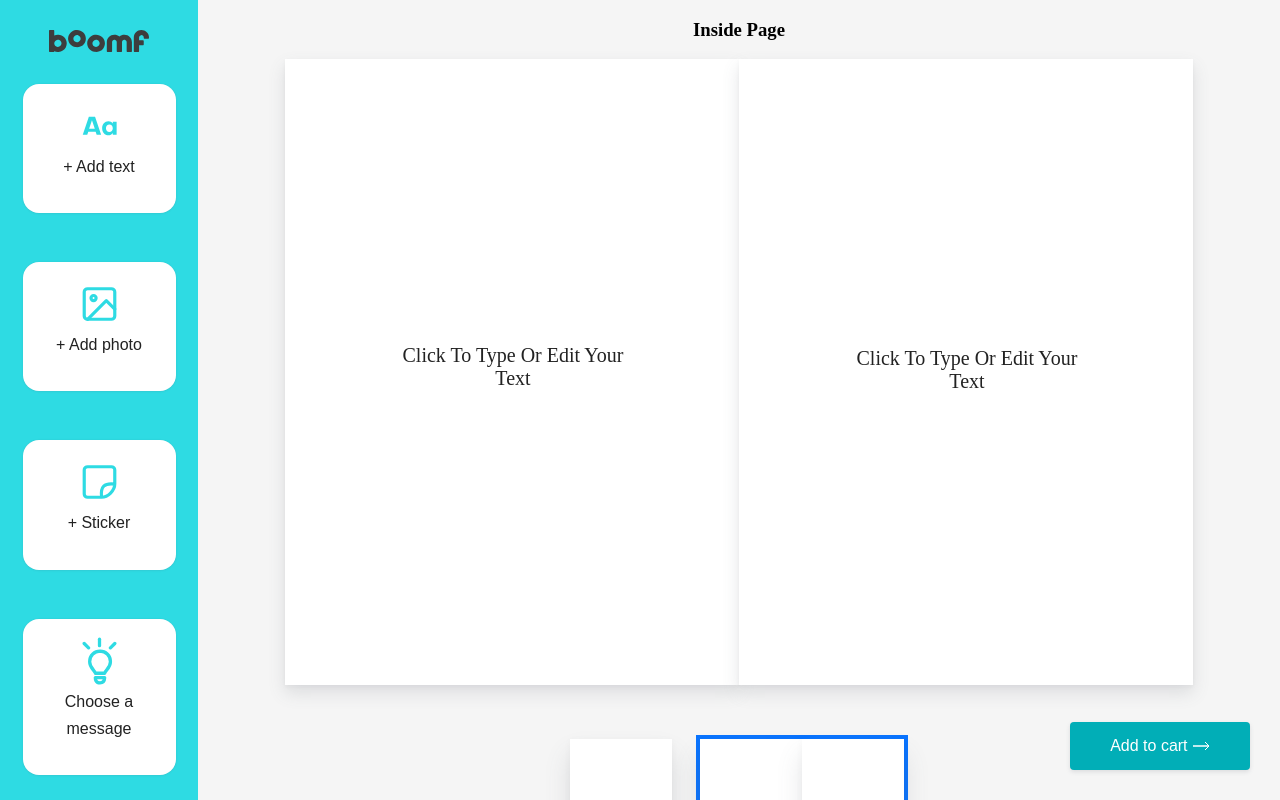
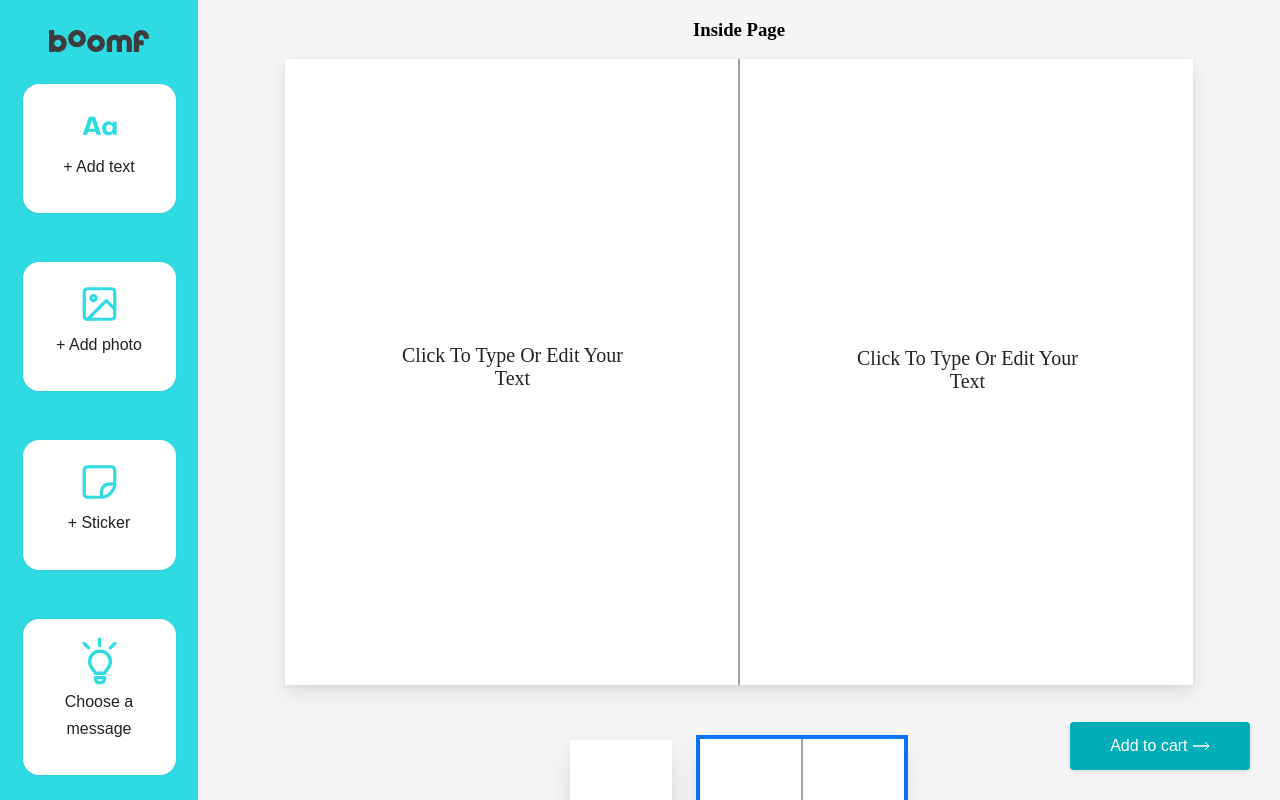
Before and after one commit to Bercerq/Boomf_React, a React (Create React App) app: page /standard in a window 1280 px wide. Both pictures are taken after a click on the button "Inside pages". Built offline with nearby package versions, Linux system fonts and the light colour scheme; a web font is replaced by a local one.

Commit message:
bugfix position list

```diff
--- a/src/components/Customizer/Standard/Sheet.jsx
+++ b/src/components/Customizer/Standard/Sheet.jsx
@@ -13,7 +13,7 @@ import ArrowRightIcon from "../../../utils/assets/svg/ArrowRightIcon.svg";
 import {PostcardButton} from "../Cannon/PostcardSection/style";
 import {SheetBlock} from "./SheetSection/style";
 
-const Sheet = () => {
+const Sheet = ({editTextRef}) => {
   const {standardName} = useSelector(
     ({standardReducer}) => standardReducer
   );
@@ -31,7 +31,7 @@ const Sheet = () => {
     <>
       <SheetBlock>
         <h3>{standardName} Page</h3>
-        <SheetSection/>
+        <SheetSection editTextRef={editTextRef}/>
         <PostcardButton>
           <BlueButton handleButtonClick={handleButtonClick}>
             {standardName === 'Front' ? ('Inside pages') : ('Add to cart')} <img src={ArrowRightIcon} alt="add"/>
--- a/src/components/Customizer/Standard/SheetSection/FontPage.jsx
+++ b/src/components/Customizer/Standard/SheetSection/FontPage.jsx
@@ -1,11 +1,11 @@
 import React from 'react';
-import {FontPageDiv} from "./style";
+import {FontPageDivOne} from "./style";
 
 const FontPage = () => {
   return (
-    <FontPageDiv>
+    <FontPageDivOne>
 
-    </FontPageDiv>
+    </FontPageDivOne>
   );
 };
 
--- a/src/components/Customizer/Standard/SheetSection/InsidePages.jsx
+++ b/src/components/Customizer/Standard/SheetSection/InsidePages.jsx
@@ -1,25 +1,28 @@
 import React from 'react';
 
-import {DivFlex, FontPageDiv} from "./style";
+import {DivFlex, FontPageDiv, LineDivStandard, TextContentStandard} from "./style";
 import TextDoubleClick from "../../../TextDoubleClick";
 
-const InsidePages = () => {
+const InsidePages = ({editTextRef}) => {
   return (
-    <div id="buttonClickStandard">
+    <div id="buttonClickStandard" ref={ref => editTextRef.current[1] = ref}>
       <DivFlex>
         <FontPageDiv>
+          <TextContentStandard>
             <TextDoubleClick
               buttonFlag='buttonClickStandard'
               activeSizeImage={true}
               column={1}
             />
-        </FontPageDiv>
-        <FontPageDiv>
+          </TextContentStandard>
+          <LineDivStandard/>
+          <TextContentStandard>
             <TextDoubleClick
               buttonFlag='buttonClickStandard'
               activeSizeImage={true}
               column={2}
             />
+          </TextContentStandard>
         </FontPageDiv>
       </DivFlex>
     </div>
--- a/src/components/Customizer/Standard/SheetSection/SelectPage.jsx
+++ b/src/components/Customizer/Standard/SheetSection/SelectPage.jsx
@@ -1,6 +1,6 @@
 import React from 'react';
 import {useDispatch, useSelector} from "react-redux";
-import {ActiveSheetDiv, DivFlex, DivSheetContent, FrontSheetDiv} from "./style";
+import {ActiveSheetDiv, DivFlex, DivSheetContent, FrontDblSheet, FrontSheetDiv, LineDivStandard} from "./style";
 import {setStandardName} from "../../../../redux/actions/standard";
 
 const SelectPage = () => {
@@ -28,8 +28,9 @@ const SelectPage = () => {
           onClick={() => handleSelect('Inside')}
           activeSheet={standardName === 'Inside'}
         >
-          <FrontSheetDiv/>
-          <FrontSheetDiv/>
+          <FrontDblSheet>
+            <LineDivStandard />
+          </FrontDblSheet>
         </DivFlex>
         <h3>Inside pages</h3>
       </DivSheetContent>
--- a/src/components/Customizer/Standard/SheetSection/SheetSection.jsx
+++ b/src/components/Customizer/Standard/SheetSection/SheetSection.jsx
@@ -4,7 +4,7 @@ import {useSelector} from "react-redux";
 import SelectPage from "./SelectPage";
 import InsidePages from "./InsidePages";
 
-const SheetSection = () => {
+const SheetSection = ({editTextRef}) => {
   const {standardName} = useSelector(
     ({standardReducer}) => standardReducer
   );
@@ -15,7 +15,7 @@ const SheetSection = () => {
         <FontPage/>
       )}
       {standardName === 'Inside' && (
-        <InsidePages />
+        <InsidePages editTextRef={editTextRef}/>
       )}
       <SelectPage />
     </div>
--- a/src/components/Customizer/Standard/SheetSection/style.js
+++ b/src/components/Customizer/Standard/SheetSection/style.js
@@ -13,12 +13,30 @@ export const FontPageDiv = styled.div`
   justify-content: center;
   align-items: center;
   overflow: hidden;
-  width: 454px;
+  width: 908px;
   height: 626px;
   background: #FFFFFF;
   box-shadow: 0 2px 4px rgba(40, 41, 61, 0.04),
   0 8px 16px rgba(96, 97, 112, 0.16);
 `
+
+export const FontPageDivOne = styled(FontPageDiv)`
+  width: 458px;
+`;
+
+export const TextContentStandard = styled.div`
+  position: inherit;
+  display: flex;
+  justify-content: center;
+  align-items: center;
+  width: 100%;
+  height: 100%;
+`;
+
+export const LineDivStandard = styled.div`
+  height: 100%;
+  border: 1px solid #A3A3A3;
+`;
 
 export const ActiveSheetDiv = styled.div`
   display: flex;
@@ -28,6 +46,8 @@ export const ActiveSheetDiv = styled.div`
 `;
 
 export const FrontSheetDiv = styled.div`
+  position: relative;
+  overflow: hidden;
   width: 102px;
   height: 142px;
 
@@ -36,6 +56,13 @@ export const FrontSheetDiv = styled.div`
 
   box-shadow: 0 2px 8px rgba(40, 41, 61, 0.04),
   0 16px 24px rgba(96, 97, 112, 0.16);
+`;
+
+export const FrontDblSheet = styled(FrontSheetDiv)`
+  display: flex;
+  justify-content: center;
+  width: 204px;
+  height: 144px;
 `;
 
 export const DivSheetContent = styled.div`
--- a/src/components/TextDoubleClick/Draggable.jsx
+++ b/src/components/TextDoubleClick/Draggable.jsx
@@ -88,8 +88,7 @@ const DraggableText = ({currentState, inputRef, activeId, textEditorParams, acti
                                  textStyles={currentState.textStyles}
                                  disabled={!activeId}
                                  ref={activeId ? inputRef : null}
-                                 placeholder={'Click To Type Or Edit Your Text'}
-              />
+                                 placeholder={'Click To Type Or Edit Your Text'}/>
             </DivTextContent>
             <div className='no-cursor text-editor-form'>
               <strong>
--- a/src/modules/customizers/Standard.jsx
+++ b/src/modules/customizers/Standard.jsx
@@ -17,7 +17,7 @@ const Standard = () => {
 
   return (
     <CustomizerLayout editTextRef={editTextRef} title="Standard">
-      <Sheet />
+      <Sheet editTextRef={editTextRef}/>
     </CustomizerLayout>
   );
 };
```
Lines whose indentation alone changed are shown as unchanged.
